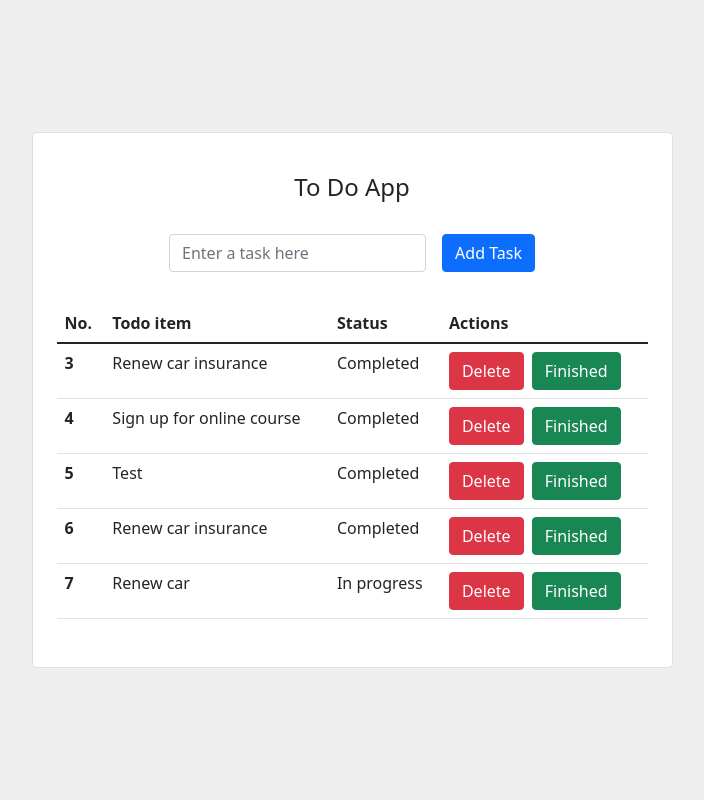
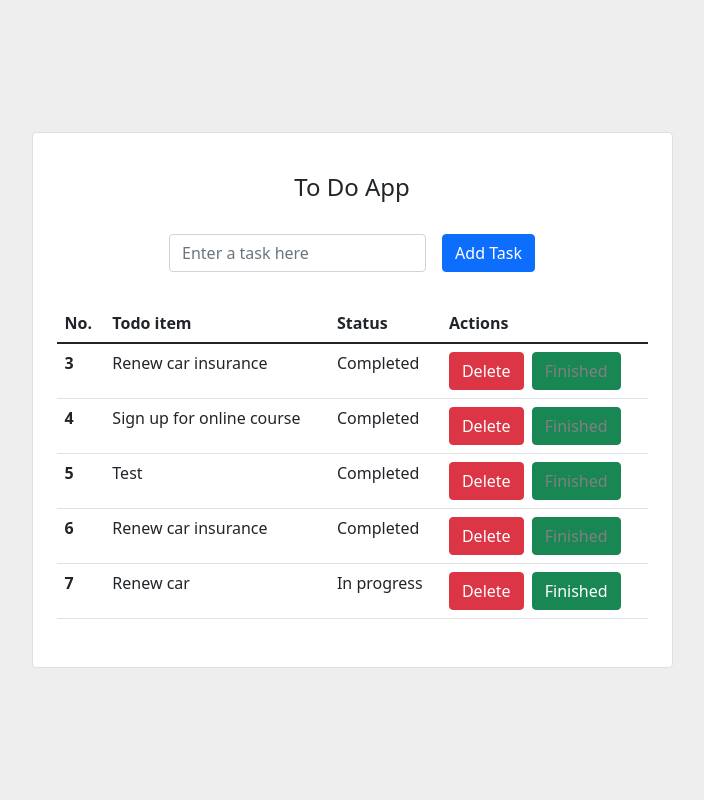
Before and after one commit to pemochamdev/Todo-List, a Django app: template todoapp/templates/todoapp/todo.html in a window 1280 px wide. Shown: the whole page, without its empty margins (288-992 px from the left). Run offline with Django 4.2, Linux system fonts and the light colour scheme; the template is opened without the code that fills it: values that come from a table or form of the project are taken from there, others are empty; data comes from the database, SQL or seed files in the repository; both versions use the stored data as it was after the commit.

Commit message:
Delete and Update the Status of Task

```diff
--- a/todoapp/templates/todoapp/todo.html
+++ b/todoapp/templates/todoapp/todo.html
@@ -45,8 +45,13 @@
                     <td>In progress</td>
                     {% endif %}
                     <td>
-                      <button type="submit" class="btn btn-danger">Delete</button>
-                      <button type="submit" class="btn btn-success ms-1">Finished</button>
+
+                      <a type="submit" href=" {% url "delete_task" task.id %} " class="btn btn-danger" >Delete</a>
+                      {% if task.status %}
+                      <a type="submit" class="btn btn-success ms-1 disable" href=" {% url "update" task.id %} ">Finished</a>
+                      {% else %}
+                      <a type="submit" class="btn btn-success ms-1" href=" {% url "update" task.id %} ">Finished</a>
+                      {% endif %}
                     </td>
                   </tr>
 
@@ -60,3 +65,11 @@
       </div>
     </div>
   </section>
+
+  <style>
+    a.disable{
+      pointer-events: none;
+      color: gray;
+      text-decoration: none;
+    }
+  </style>
--- a/todoapp/urls.py
+++ b/todoapp/urls.py
@@ -4,6 +4,8 @@ from todoapp import views
 
 urlpatterns = [
     path('', views.home, name='home'),
+    path('delete-task/<id>/', views.delete_task, name='delete_task'),
+    path('update/<id>/', views.update, name='update'),
     path('register/', views.register, name='register'),
     path('login/', views.CustomLoginView.as_view(), name='login'),
     path('logout/', views.CustomLogoutView.as_view(), name='logout'),
```
Also changed, not shown: todoapp/views.py (+13 -1 lines), db.sqlite3.
